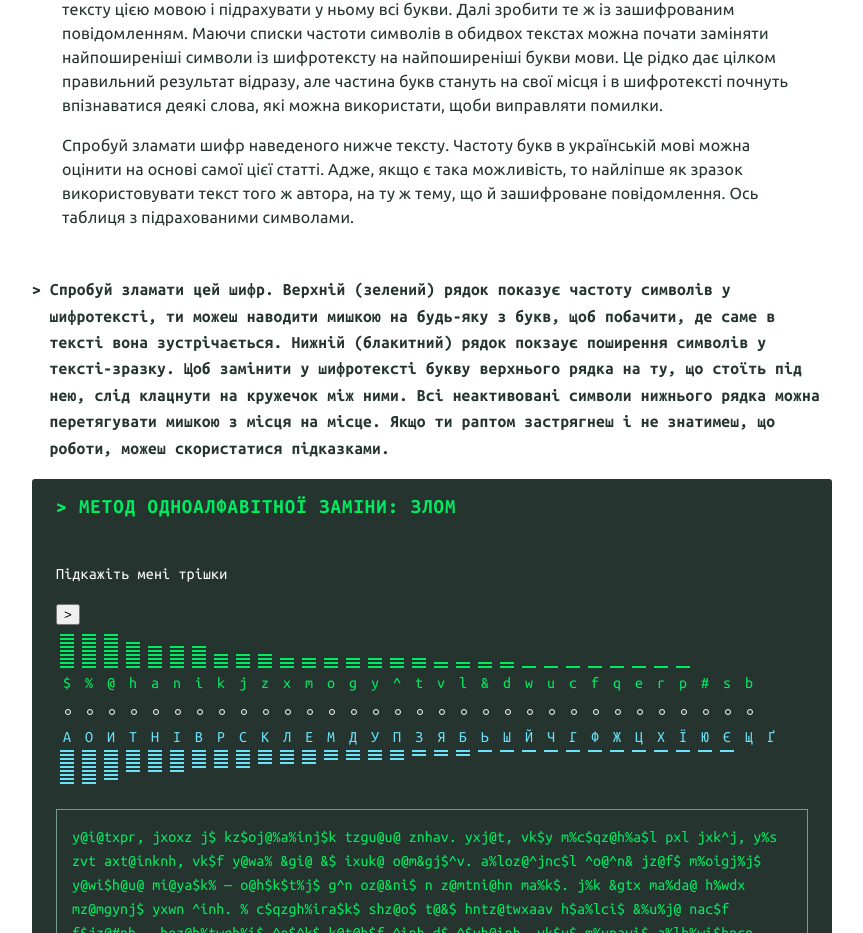
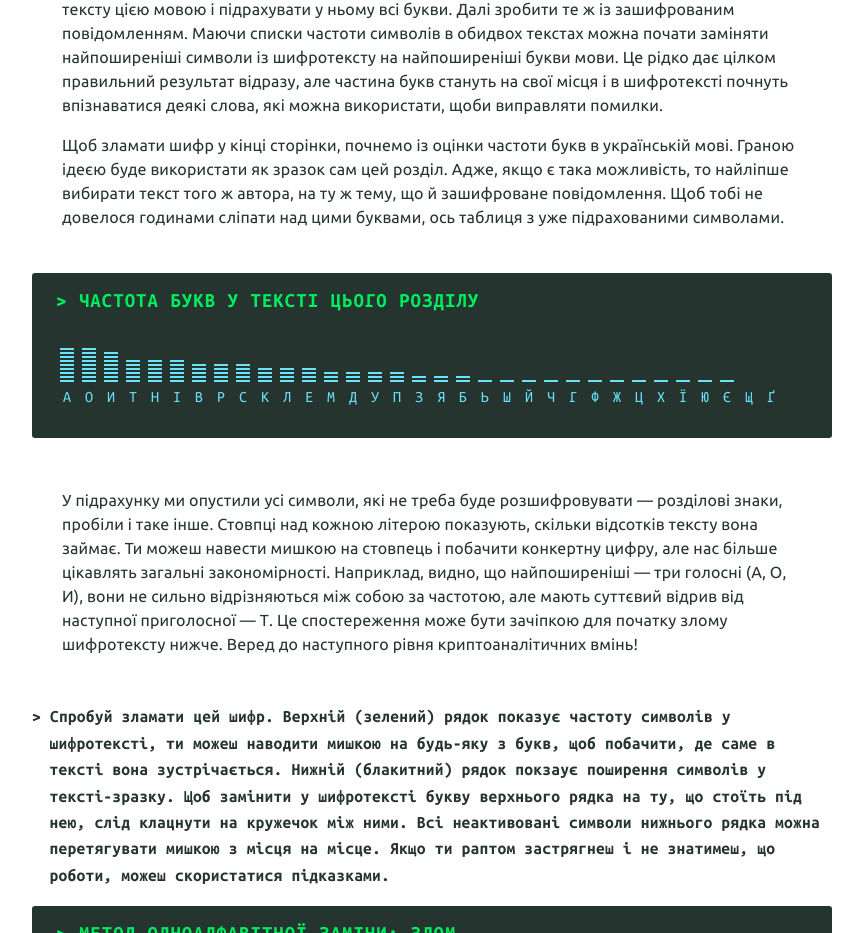
Before and after one commit to Zlira/crypto_history, a React (Create React App) app: page /2 in a window 1280 px wide. Shown: the part 2094-3027 px from the top of the page, without its empty margins (208-1071 px from the left). Built offline with nearby package versions, Linux system fonts and the light colour scheme.

Commit message:
Added a table with letter frequency

```diff
--- a/src/components/MonoalphabetBreakWidget.js
+++ b/src/components/MonoalphabetBreakWidget.js
@@ -194,8 +194,11 @@ export default class MonoalphabetBreakWidget extends React.Component {
 }
 
 
-function LetterFreques({lettersInfo, upsidedown, isPlainText, handleHover}) {
+export function LetterFreques({lettersInfo, upsidedown, isPlainText, handleHover}) {
   const letters = []
+  if (! handleHover) {
+    handleHover = e => null
+  }
   for (let i=0; i < Object.keys(lettersInfo).length; i++) {
     let letter = lettersInfo[i]
     letters.push(
--- a/src/content/ChapterTwo.js
+++ b/src/content/ChapterTwo.js
@@ -1,10 +1,11 @@
 import React from 'react'
 
 import MonoalphabetWidget from '../components/MonoalphabetWidget'
-import MonoalphabetBreakWidget from '../components/MonoalphabetBreakWidget'
+import {default as MonoalphabetBreakWidget, LetterFreques} from '../components/MonoalphabetBreakWidget'
 import {KEY_2, encipher} from '../ciphers/monoalphabet'
 import { monoalphabetText } from './cipherTexts'
 import KaterineDialog from '../components/KaterineDialog'
+import { Chapter2Text as Chapter2LetterFreques } from '../content/letterFrequency'
 
 
 export default function ChapterOne() {
@@ -62,7 +63,7 @@ export default function ChapterOne() {
     яка могла би підказати шлях до злому шифру.
     Саме про таку річ знали арабські дослідники вже у 9 столітті&nbsp;— майже за 700 років до того,
     як Катерина Арагонська писала свої листи.
-    Ці вчені надзвичайно серйозно ставилися до вивчення на всіх рівнях Корану, священної книги мусульман&nbsp;—
+    Ці вчені надзвичайно серйозно ставилися до вивчення Корану, священної книги мусульман&nbsp;—
     не лише трактували його зміст, а й просто підраховували,
     яка буква скільки разів трапляється у сакральному тексті.
     Виявилося, що є поширеніші літери, а є більш рідкісні,
@@ -82,11 +83,29 @@ export default function ChapterOne() {
     які можна використати, щоби виправляти помилки.
   </p>
   <p className="main-text">
-    Спробуй зламати шифр наведеного нижче тексту.
-    Частоту букв в українській мові можна оцінити на основі самої цієї статті.
-    Адже, якщо є така можливість, то найліпше як зразок використовувати текст того ж автора,
-    на ту ж тему, що й зашифроване повідомлення. Ось таблиця з підрахованими символами.
+    Щоб зламати шифр у кінці сторінки, почнемо із оцінки частоти букв в українській мові.
+    Граною ідеєю буде використати як зразок сам цей розділ.
+    Адже, якщо є така можливість, то найліпше вибирати текст того ж автора,
+    на ту ж тему, що й зашифроване повідомлення.
+    Щоб тобі не довелося годинами сліпати над цими буквами, ось таблиця з уже підрахованими символами.
   </p>
+  <div className="command">
+    <div className='cipher-widget'>
+      <h3 className="cipher-widget__title">Частота букв у тексті цього розділу</h3>
+      <div className='cipher-widget__body'>
+      <LetterFreques lettersInfo={Chapter2LetterFreques} isPlainText />
+      </div>
+    </div>
+  </div>
+  <div className="main-text">
+    У підраxунку ми опустили усі символи, які не треба буде розшифровувати&nbsp;— розділові знаки, пробіли і
+    таке інше. Стовпці над кожною літерою показують, скільки відсотків тексту вона займає. Ти можеш навести
+    мишкою на стовпець і побачити конкертну цифру, але нас більше цікавлять загальні закономірності. Наприклад,
+    видно, що найпоширеніші&nbsp;— три голосні (А, О, И), вони не сильно відрізняються між собою за частотою, але
+    мають суттєвий відрив від наступної приголосної&nbsp;— Т. Це спостереження може бути зачіпкою для початку злому
+    шифротексту нижче. Веред до наступного рівня криптоаналітичних вмінь!
+
+  </div>
   <div className="command">
     <p className="command__phrase">
       Спробуй зламати цей шифр. Верхній (зелений) рядок показує частоту символів у шифротексті,
```
